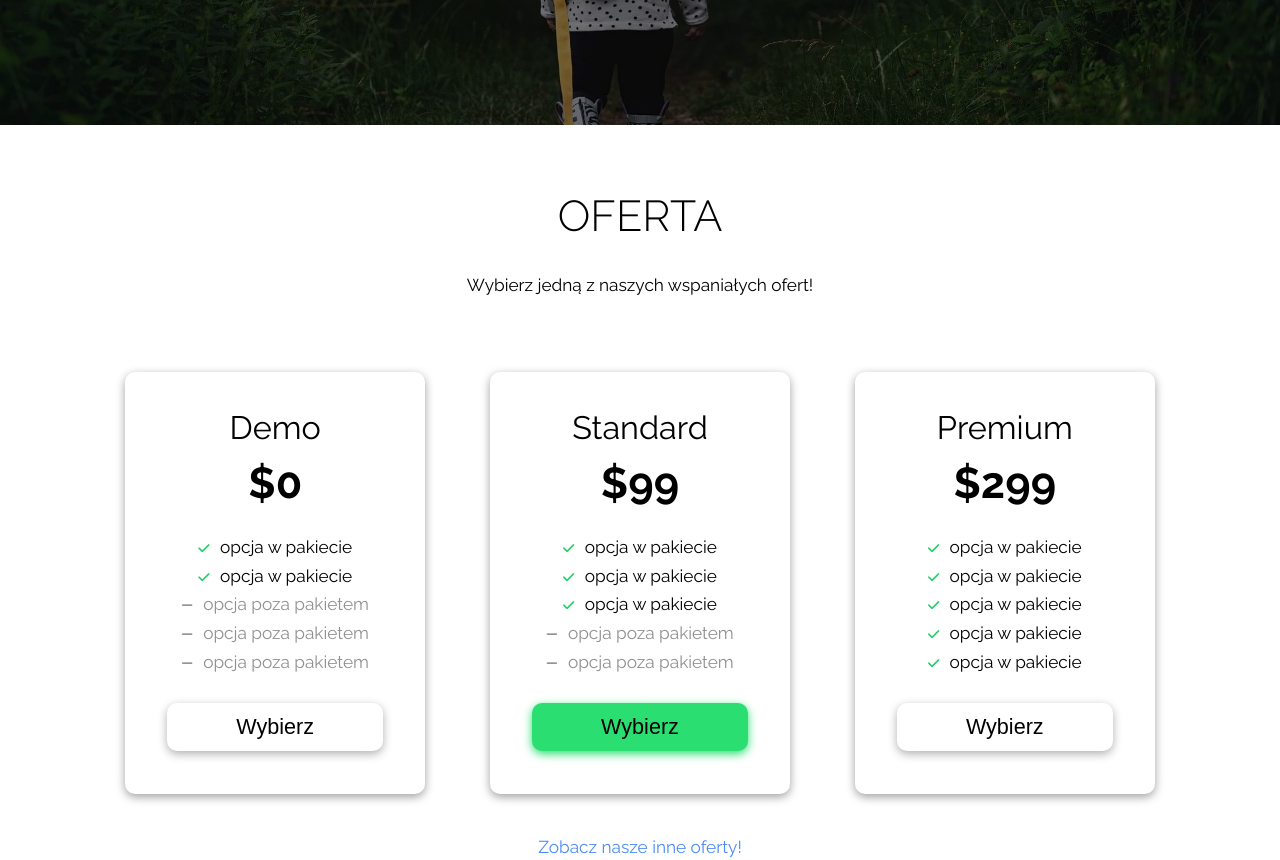
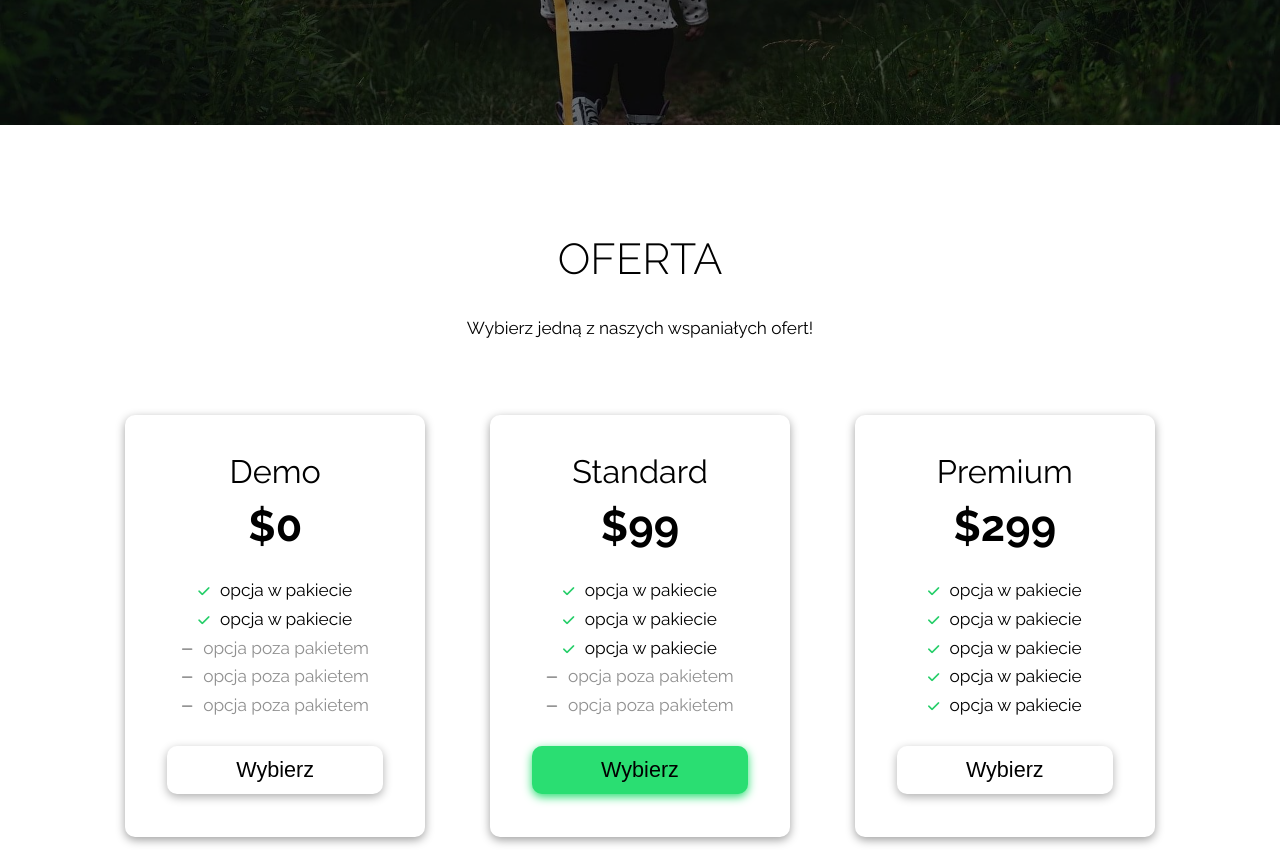
Before and after one commit to Mavannkas/mavannkas.github.io, a website: page Project_7/index.html in a window 1280 px wide. Shown: the part 1540-2400 px from the top of the page. Drawn offline with Linux system fonts and the light colour scheme.

Commit message:
fix padding

```diff
--- a/Project_7/src/sass/main.scss
+++ b/Project_7/src/sass/main.scss
@@ -338,6 +338,7 @@ a {
 //offer
 .offer {
     text-align: center;
+    padding-top: 4em;
     margin-bottom: 10em;
 
     &__announcement {
```
Also changed, not shown: Project_7/dist/css/main.min.css.
